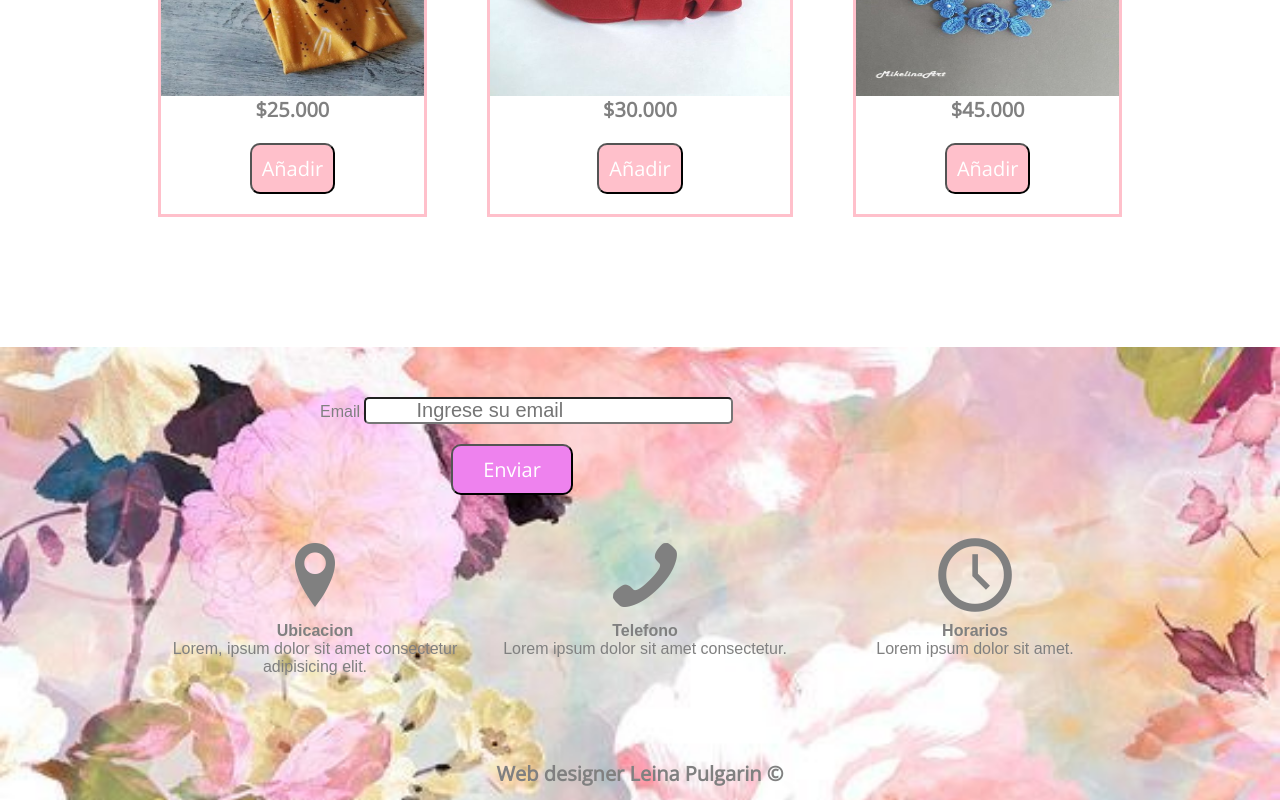
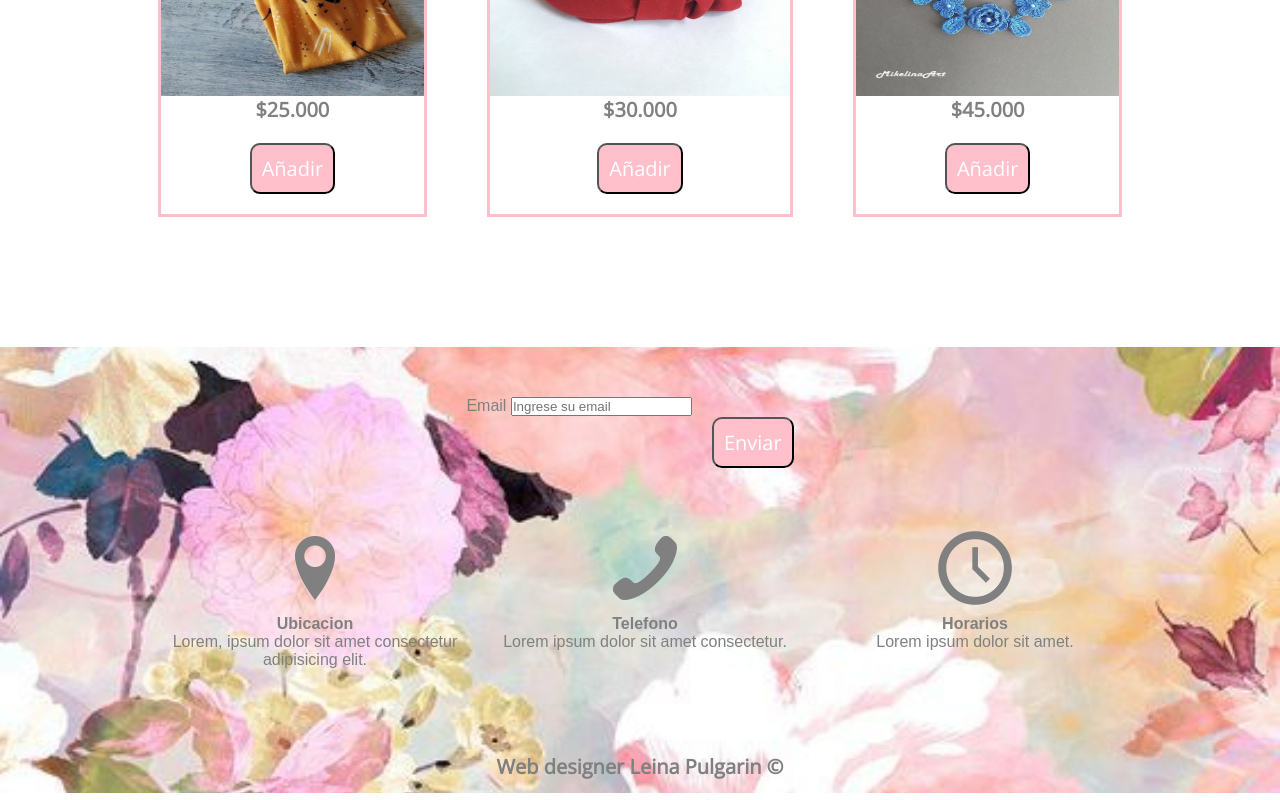
Before and after one commit to LeinaPulgarinT/productPage, a plain HTML site: page index.html in a window 1280 px wide. Shown: the part 2623-3423 px from the top of the page. Drawn offline with nearby package versions, Linux system fonts and the light colour scheme.

Commit message:
Modificando el boton enviar

```diff
--- a/css/style.css
+++ b/css/style.css
@@ -229,36 +229,39 @@ button:hover {
 }
 
 .container1 .article-button {
-    position: relative;
-    /* display: block;
-    margin: auto; */
+    display: flex;
+    justify-content: center;
+    flex-wrap: wrap;
 }
 
-.container1 .enviar {
+
+/* .container1 .enviar {
     display: block;
     margin: auto;
     background-color: violet;
-}
+} */
 
 
 /* poner un h1 en email y ponerle estas mismas caracteristicas */
 
-.container1 .article-button input {
-    /* position: relative;
-    left: 30%; */
+
+/* .container1 .article-button input {
+    position: relative;
+    left: 30%;
     font-size: 20px;
     border-radius: 5px;
     margin-bottom: 20px;
-    padding-right: 50px;
-    padding-left: 50px;
-}
+    padding-right: 20px;
+    padding-left: 20px;
+} */
 
-.container1 button {
+
+/* .container1 button {
     position: relative;
     right: 20%;
     padding-left: 30px;
     padding-right: 30px;
-}
+} */
 
 .container2 {
     top: 50px;
```
